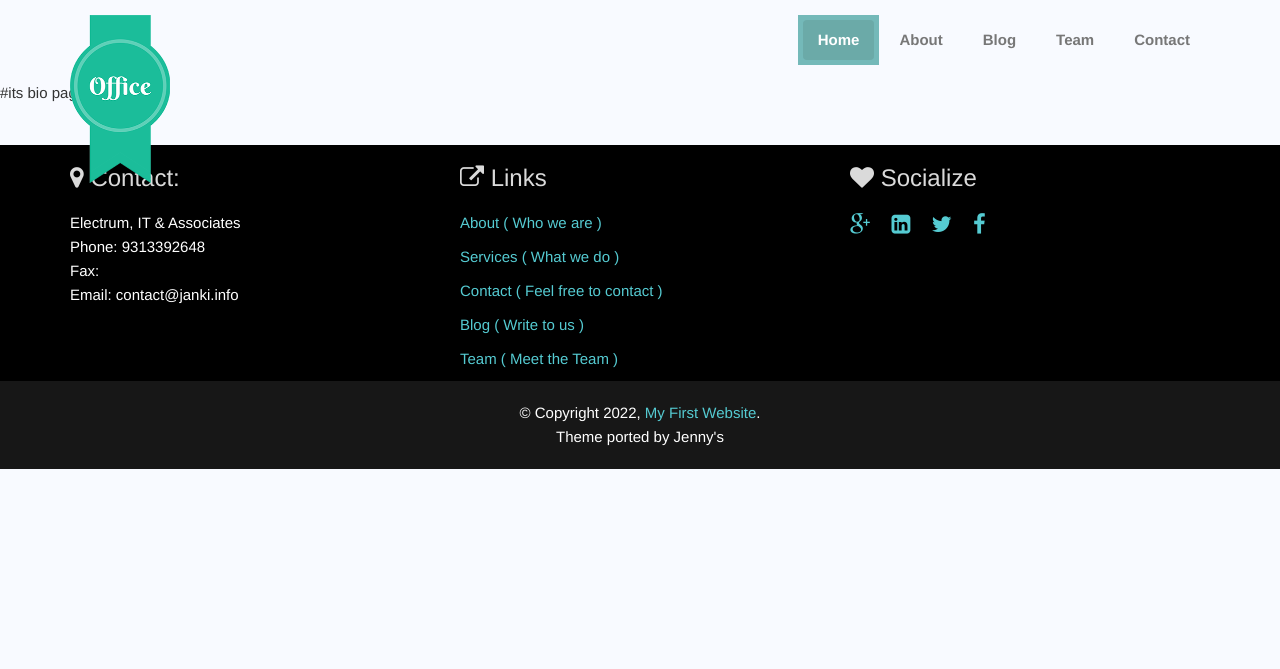
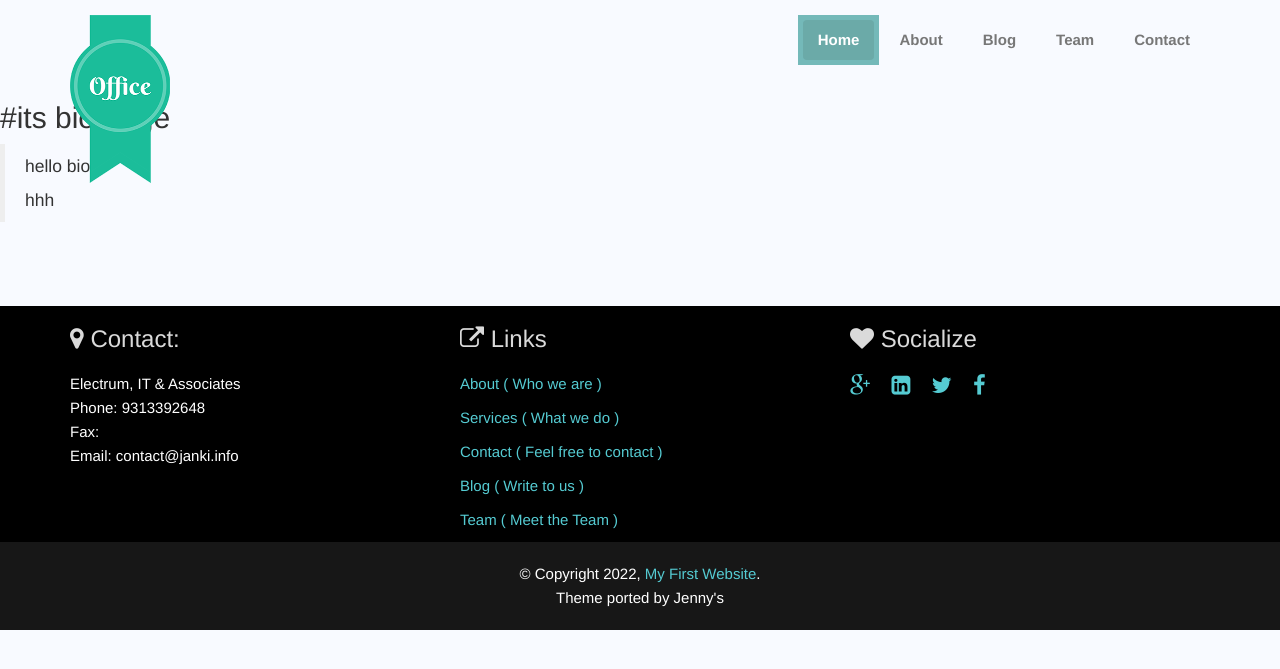
Before and after one commit to learngithubjenny/jekyll-first, a Jekyll site: the page built from bio.markdown, in a window 1280 px wide. Shown: the top 669 px of the page. Built offline with Jekyll 4.4.1, drawn with Linux system fonts in a browser that asks for light colours.

Commit message:
Updated 'bio.markdown' via CloudCannon

```diff
--- a/bio.markdown
+++ b/bio.markdown
@@ -5,4 +5,11 @@ permalink: "/bio"
 layout: default_style
 ---
 
-#its bio page
+## \#its bio page
+
+> hello bio
+>
+>
+> hhh
+
+&nbsp;
```
